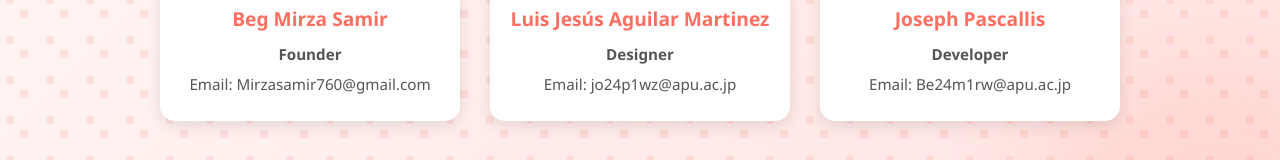
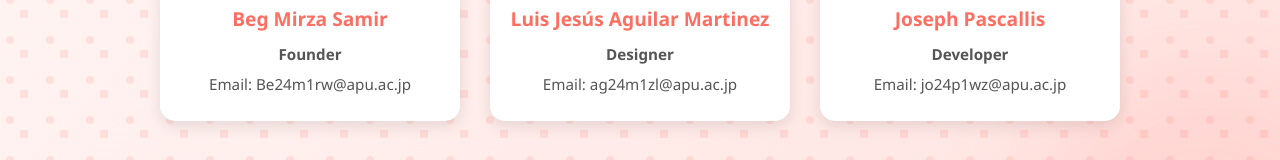
Before and after one commit to Gaynt10/html-MealMatcH, a plain HTML site: page contact.html in a window 1280 px wide. Shown: the part 497-657 px from the top of the page. Drawn offline with Linux system fonts and the light colour scheme.

Commit message:
Update contact.html

```diff
--- a/contact.html
+++ b/contact.html
@@ -29,21 +29,21 @@
         <img src="./Cumeer.jpg" alt="Friend 1">
         <h3>Beg Mirza Samir</h3>
         <p><Strong>Founder</Strong></p>
-        <p>Email: Mirzasamir760@gmail.com</p>
+        <p>Email: Be24m1rw@apu.ac.jp</p>
       </div>
 
       <div class="team-member">
         <img src="./luis.jpg" alt="Friend 2">
         <h3>Luis Jesús Aguilar Martinez</h3>
         <p><Strong>Designer</Strong></p>
-        <p>Email: jo24p1wz@apu.ac.jp</p>
+        <p>Email: ag24m1zl@apu.ac.jp</p>
       </div>
 
       <div class="team-member">
         <img src="./joseph.jpg" alt="Friend 3">
         <h3>Joseph Pascallis</h3>
         <p><Strong>Developer</Strong></p>
-        <p>Email: Be24m1rw@apu.ac.jp</p>
+        <p>Email: jo24p1wz@apu.ac.jp</p>
       </div>
     </div>
   </section>
```
